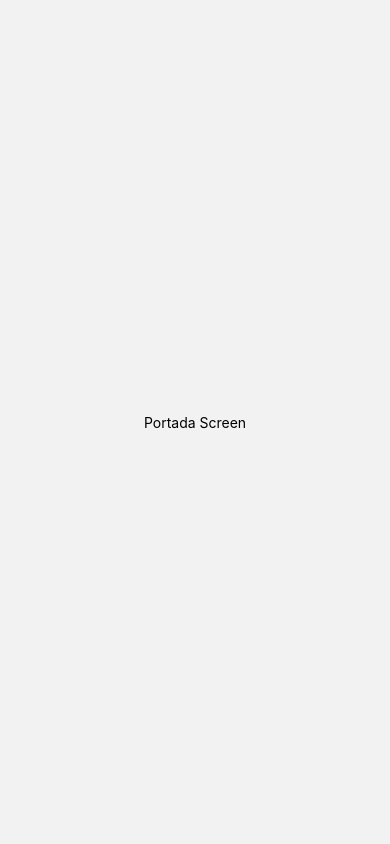
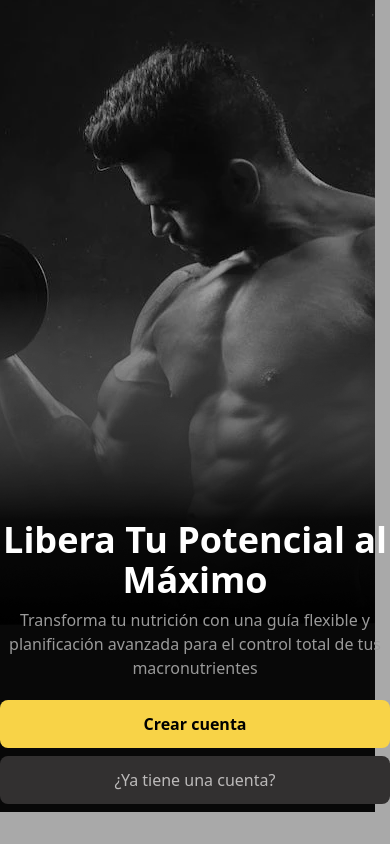
Before and after one commit to ariel151515/Flextonica-F, a React Native app in the folder Flextonica/: screen /Portada in a window 390 px wide. Built offline with nearby package versions, Linux system fonts and the light colour scheme.

Commit message:
PortadaScreen terminada (Maquetada)

```diff
--- a/Flextonica/App.tsx
+++ b/Flextonica/App.tsx
@@ -8,7 +8,7 @@ import AppNavigator from './src/navigation/AppNavigator';
 const App: React.FC = () => {
   return (
     <>
-      <StatusBar style="auto" backgroundColor="#ccc" />
+      <StatusBar style="auto" />
       <AppNavigator />
     </>
   );
--- a/Flextonica/babel.config.js
+++ b/Flextonica/babel.config.js
@@ -2,5 +2,6 @@ module.exports = function(api) {
   api.cache(true);
   return {
     presets: ['babel-preset-expo'],
+    plugins: ["nativewind/babel"],
   };
 };
--- /dev/null
+++ b/Flextonica/src/app.d.ts
@@ -0,0 +1 @@
+/// <reference types="nativewind/types" />
--- a/Flextonica/src/screen/PortadaScreen.tsx
+++ b/Flextonica/src/screen/PortadaScreen.tsx
@@ -1,33 +1,50 @@
 import React from 'react';
-import { View, Text, TouchableOpacity, StyleSheet } from 'react-native';
-import { useNavigation, NavigationProp } from '@react-navigation/native';
-import { StackNavigationProp } from '@react-navigation/stack';
-
+import { View, Text, ImageBackground, StyleSheet, TouchableOpacity } from 'react-native';
+import { useNavigation } from '@react-navigation/native';
 
 const PortadaScreen: React.FC = () => {
   const navigation = useNavigation();
   return (
-    <View style={styles.container}>
-      <Text>Portada Screen</Text>
-    </View>
+    <ImageBackground
+      source={require('../../assets/portada.png')}
+      style={styles.background}
+    >
+      <View style={styles.overlay}>
+        <View className='bottom-0 absolute pb-10'>
+          <Text className='font-sans text-4xl font-bold text-white text-center'>Libera Tu Potencial al Máximo</Text>
+          <Text className='font-sans text-base text-grisTextoPortada text-center mt-2'>Transforma tu nutrición con una guía flexible y planificación avanzada para el control total de tus macronutrientes</Text>
+          <View className='pt-5'>
+              <TouchableOpacity>
+                <View className='bg-amarillo rounded-lg py-3'>
+                  <Text className='font-sans text-base text-black text-center font-bold'>Crear cuenta</Text>
+                </View>
+              </TouchableOpacity>
+              <TouchableOpacity>
+                <View className='bg-grisBtn rounded-lg py-3 mt-2'>
+                  <Text className='font-sans text-base text-grisTextoBtn text-center'>¿Ya tiene una cuenta?</Text>
+                </View>
+              </TouchableOpacity>
+          </View>
+        </View>
+      </View>
+    </ImageBackground>
   );
-}
+};
 
 const styles = StyleSheet.create({
-  container: {
+  background: {
     flex: 1,
     justifyContent: 'center',
     alignItems: 'center',
   },
-  button: {
-    marginTop: 20,
-    padding: 10,
-    backgroundColor: '#086BEF',
-    borderRadius: 5,
-  },
-  buttonText: {
-    color: '#fff',
-  },
+  overlay: {
+    backgroundColor: 'rgba(0, 0, 0, 0.3)', // Opcional: para darle un efecto de oscurecimiento
+    flex: 1,
+    justifyContent: 'center',
+    alignItems: 'center',
+    width: '100%',
+    padding:'5%'
+  }
 });
 
 export default PortadaScreen;
--- /dev/null
+++ b/Flextonica/tailwind.config.js
@@ -0,0 +1,17 @@
+/** @type {import('tailwindcss').Config} */
+module.exports = {
+  content: [],
+  content: ["./App.{js,jsx,ts,tsx}", "./src/**/*.{js,jsx,ts,tsx}"],
+  theme: {
+    extend: {
+      colors: {
+        'overlay-black': 'rgba(0, 0, 0, 0.3)',
+        'amarillo': 'rgba(248, 211, 71, 1)',
+        'grisBtn':'rgba(50, 48, 48, 1)',
+        'grisTextoBtn':'rgba(188, 186, 186, 1)',
+        'grisTextoPortada': 'rgba(154, 154, 154, 1)'
+      },
+    },
+  },
+  plugins: [],
+}
```
